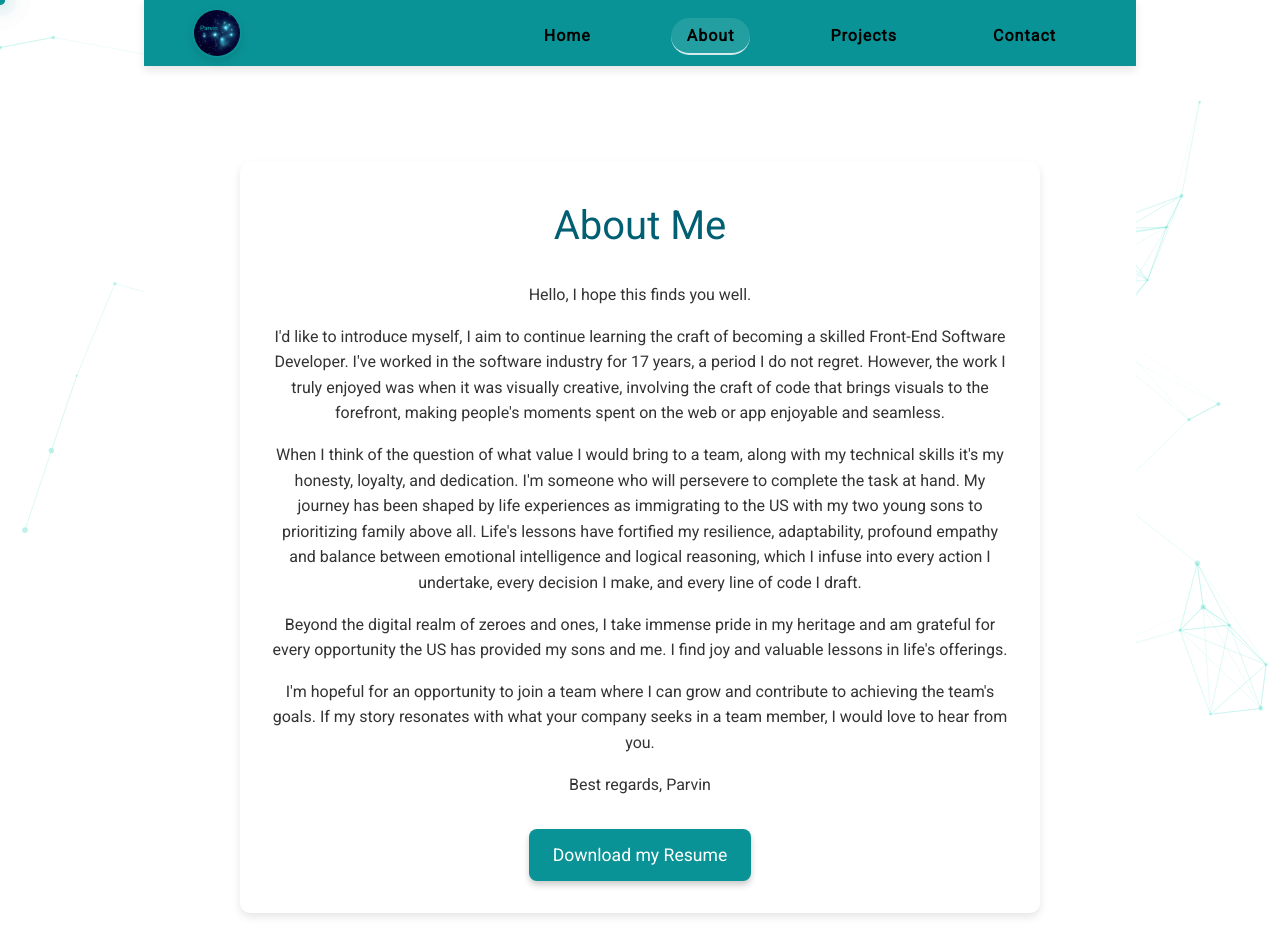
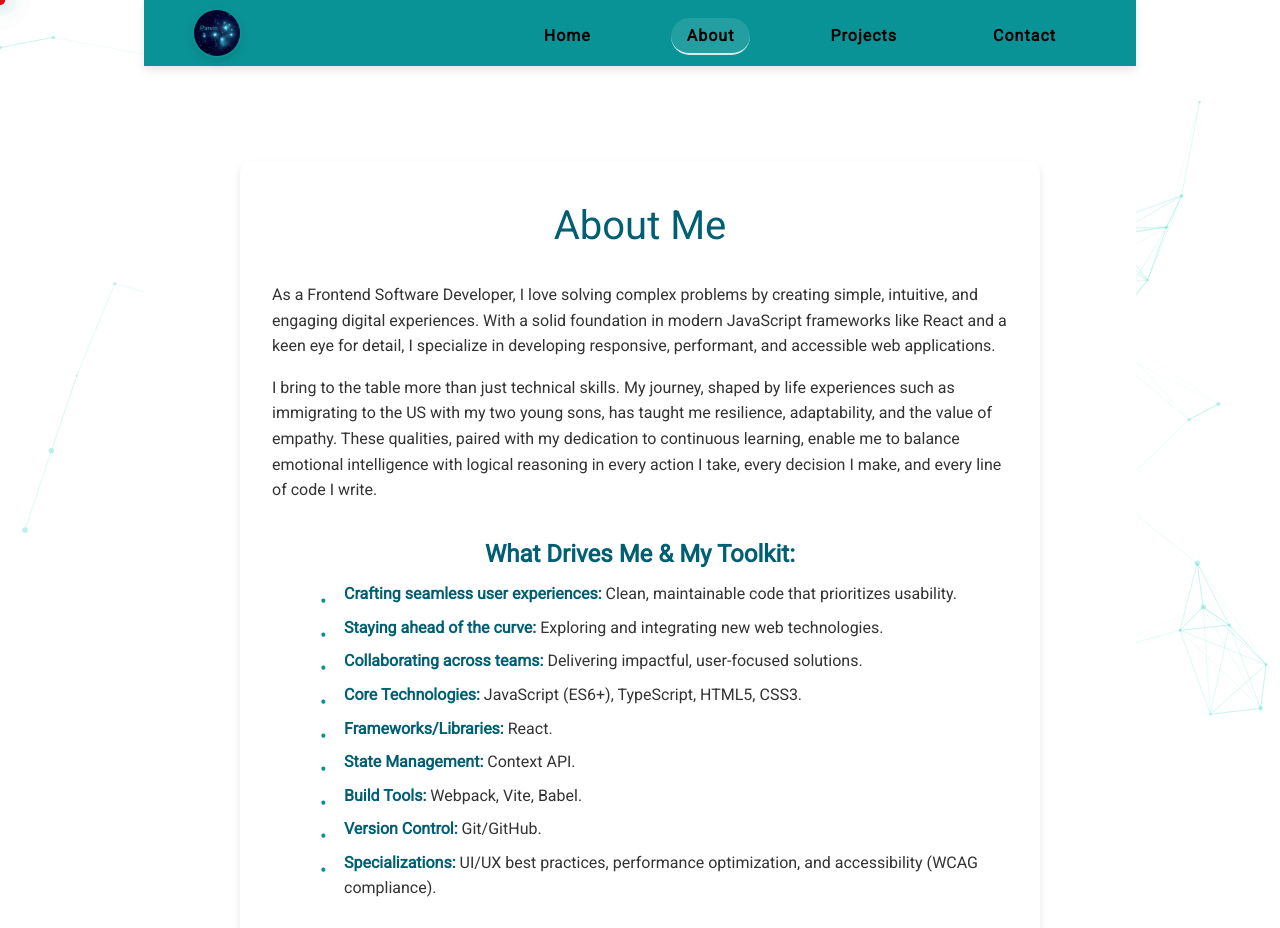
Before and after one commit to Sulton88Mehron90/portfolio1, a React (Create React App) app: page /detailed-about in a window 1280 px wide. Shown: the top 928 px of the page. Built offline with nearby package versions, Linux system fonts and the light colour scheme.

Commit message:
Updated About section: combined toolkit and motivations, improved CTAs, and refined closing.

```diff
--- a/src/components/About.jsx
+++ b/src/components/About.jsx
@@ -5,14 +5,12 @@ const About = () => {
   return (
     <section id='about' className='about divider'>
       <h2>About Me</h2>
-      <p>Hello, I hope this finds you well.</p>
       <p>
-        I'd like to introduce myself, I aim to continue learning the craft of
-        becoming a skilled Front-End Software Developer. I've worked in the
-        software industry for 17 years, a period I do not regret. However, the
-        work I truly enjoyed was when it was visually creative, involving the
-        craft of code that brings visuals to the forefront, making people's
-        moments spent on the web or app enjoyable and seamless.
+        As a Frontend Software Developer, I love solving complex problems by
+        creating simple, intuitive, and engaging digital experiences. With a
+        solid foundation in modern JavaScript frameworks like React and a keen
+        eye for detail, I specialize in developing responsive, performant, and
+        accessible web applications.
       </p>
       <Link to="/detailed-about" className="read-more-link">Read more...</Link>
     </section>
--- a/src/components/DetailedAbout.css
+++ b/src/components/DetailedAbout.css
@@ -1,45 +1,114 @@
 .detailed-about {
-    max-width: 800px;
-    margin: 0 auto;
-    padding: 2rem;
-    background-color: var(--white);
-    border-radius: 10px;
-    box-shadow: 0 4px 8px rgba(0, 0, 0, 0.1);
-    font-family: 'Roboto', sans-serif;
-    line-height: 1.6;
+  max-width: 800px; /* Centered container width */
+  margin: 0 auto; /* Center the section */
+  padding: 2rem; /* Add inner spacing */
+  background-color: var(--white); /* Background color */
+  border-radius: 10px; /* Rounded corners */
+  box-shadow: 0 4px 8px rgba(0, 0, 0, 0.1); /* Soft shadow */
+  font-family: 'Roboto', sans-serif; /* Font family */
+  line-height: 1.6; /* Improve readability */
+  text-align: left; /* Left-align all text */
 }
 
 .detailed-about h2 {
-    font-size: 2.5rem;
-    font-weight: 400;
-    color: var(--headings);
-    margin-bottom: 1.5rem;
-    text-align: center;
+  font-size: 2.5rem; /* Large heading size */
+  font-weight: 400; /* Lighter font weight */
+  color: var(--headings); /* Heading text color */
+  margin-bottom: 1.5rem; /* Spacing below heading */
+  text-align: center; /* Center main heading */
+}
+
+.detailed-about h3 {
+  font-size: 1.5rem; /* Subheading size */
+  font-weight: 600; /* Bold font weight */
+  color: var(--headings); /* Subheading text color */
+  margin-top: 1rem; /* Space above heading */
+  margin-bottom: 0.5rem; /* Space below heading */
+  text-align: left; /* Left-align subheadings */
 }
 
 .detailed-about p {
-    font-size: 1rem;
-    color: var(--body-text);
-    margin-bottom: 1rem;
+  font-size: 1rem; /* Paragraph text size */
+  color: var(--body-text); /* Paragraph text color */
+  margin-bottom: 1rem; /* Space below each paragraph */
 }
 
-  .detailed-about p:last-of-type {
-    margin-bottom: 2rem;
+.detailed-about ul {
+  list-style-type: disc; /* Use bullets for lists */
+  margin: 0 0 1rem 1.5rem; /* Consistent margin and indentation */
+  padding-left: 1.5rem; /* Ensure consistent bullet alignment */
+  text-align: left; /* Left-align list items */
+}
+
+.detailed-about ul li {
+  font-size: 1rem; /* List item text size */
+  color: var(--body-text); /* List item text color */
+  margin-bottom: 0.5rem; /* Space between list items */
+}
+
+.github-link {
+  color: var(--primary); /* GitHub link color */
+  font-weight: 600; /* Bold text for emphasis */
+  text-decoration: none; /* Remove underline */
+}
+
+.github-link:hover {
+  text-decoration: underline; /* Underline on hover */
 }
 
 .detailed-about .btn {
-    padding: 0.75rem 1.5rem;
-    border-radius: 8px;
-    color: var(--white);
-    background-color: var(--primary);
-    box-shadow: 0 4px 6px rgba(0, 0, 0, 0.2);
-    font-weight: 500;
-    transition: all 0.3s ease;
-    text-decoration: none;
-    cursor: pointer;
+  display: inline-block; /* Block-like button */
+  padding: 0.75rem 1.5rem; /* Button padding */
+  border-radius: 8px; /* Rounded button corners */
+  color: var(--white); /* Button text color */
+  background-color: var(--primary); /* Button background */
+  box-shadow: 0 4px 6px rgba(0, 0, 0, 0.2); /* Button shadow */
+  font-weight: 500; /* Bold button text */
+  transition: all 0.3s ease; /* Smooth hover transition */
+  text-decoration: none; /* Remove underline */
+  cursor: pointer; /* Pointer cursor */
 }
 
 .detailed-about .btn:hover {
-    background-color: var(--primary-shadow);
-    transform: translateY(-2px);
+  background-color: var(--primary-shadow); /* Change background on hover */
+  transform: translateY(-2px); /* Slight upward movement on hover */
 }
+
+.what-drives-me-list,
+.toolkit-list {
+  list-style-type: disc; /* Use bullets for both lists */
+  margin: 0 0 1rem 1.5rem; /* Consistent margin and indentation */
+  padding-left: 1.5rem; /* Indentation for bullets */
+}
+
+.what-drives-me-list li,
+.toolkit-list li {
+  font-size: 1rem; /* List item text size */
+  color: var(--body-text); /* Text color */
+  margin-bottom: 0.5rem; /* Space between list items */
+}
+
+.combined-list {
+  list-style-type: none; /* Remove default bullets */
+  padding: 0; /* Remove extra padding */
+}
+
+.combined-list li {
+  margin-bottom: 1rem; /* Add space between items */
+  padding-left: 1.5rem; /* Indent for pseudo-icons */
+  position: relative; /* Position for pseudo-element */
+}
+
+.combined-list li::before {
+  content: '•'; /* Add a decorative bullet */
+  color: var(--primary); /* Use primary color for bullet */
+  font-size: 1.25rem; /* Adjust size of bullet */
+  position: absolute;
+  left: 0;
+  top: 0.25rem; /* Align bullet with text */
+}
+
+.combined-list li strong {
+  font-weight: 600; /* Highlight key phrases */
+  color: var(--headings); /* Match headings color */
+}
--- a/src/components/DetailedAbout.jsx
+++ b/src/components/DetailedAbout.jsx
@@ -1,6 +1,6 @@
+import React, { useEffect } from 'react';
 import Link from './Link';
-import '../components/DetailedAbout.css'
-import React, { useEffect } from 'react';
+import '../components/DetailedAbout.css';
 
 const DetailedAbout = () => {
   useEffect(() => {
@@ -10,42 +10,61 @@ const DetailedAbout = () => {
   return (
     <section id='detailed-about' className='detailed-about divider'>
       <h2>About Me</h2>
-      <p>Hello, I hope this finds you well.</p>
       <p>
-        I'd like to introduce myself, I aim to continue learning the craft of
-        becoming a skilled Front-End Software Developer. I've worked in the
-        software industry for 17 years, a period I do not regret. However, the
-        work I truly enjoyed was when it was visually creative, involving the
-        craft of code that brings visuals to the forefront, making people's
-        moments spent on the web or app enjoyable and seamless.
+        As a Frontend Software Developer, I love solving complex problems by
+        creating simple, intuitive, and engaging digital experiences. With a
+        solid foundation in modern JavaScript frameworks like React and a keen
+        eye for detail, I specialize in developing responsive, performant, and
+        accessible web applications.
       </p>
       <p>
-        When I think of the question of what value I would bring to a team,
-        along with my technical skills it's my honesty, loyalty, and dedication.
-        I'm someone who will persevere to complete the task at hand. My journey
-        has been shaped by life experiences as immigrating to the US with my two
-        young sons to prioritizing family above all. Life's lessons have
-        fortified my resilience, adaptability, profound empathy and balance
-        between emotional intelligence and logical reasoning, which I infuse
-        into every action I undertake, every decision I make, and every line of
-        code I draft.
+        I bring to the table more than just technical skills. My journey,
+        shaped by life experiences such as immigrating to the US with my two
+        young sons, has taught me resilience, adaptability, and the value of
+        empathy. These qualities, paired with my dedication to continuous
+        learning, enable me to balance emotional intelligence with logical
+        reasoning in every action I take, every decision I make, and every line
+        of code I write.
+      </p>
+      <h3>What Drives Me & My Toolkit:</h3>
+<ul className="combined-list">
+  <li><strong>Crafting seamless user experiences:</strong> Clean, maintainable code that prioritizes usability.</li>
+  <li><strong>Staying ahead of the curve:</strong> Exploring and integrating new web technologies.</li>
+  <li><strong>Collaborating across teams:</strong> Delivering impactful, user-focused solutions.</li>
+  <li><strong>Core Technologies:</strong> JavaScript (ES6+), TypeScript, HTML5, CSS3.</li>
+  <li><strong>Frameworks/Libraries:</strong> React.</li>
+  <li><strong>State Management:</strong> Context API.</li>
+  <li><strong>Build Tools:</strong> Webpack, Vite, Babel.</li>
+  <li><strong>Version Control:</strong> Git/GitHub.</li>
+  <li><strong>Specializations:</strong> UI/UX best practices, performance optimization, and accessibility (WCAG compliance).</li>
+</ul>
+      <p>
+        I’m proud of the unique path that has brought me to where I am today.
+        Beyond the digital realm, I take immense pride in my heritage and the
+        opportunities the US has provided my family and me. I find joy and
+        valuable lessons in life’s offerings, which inspire me to continue
+        growing and contributing to meaningful projects.
       </p>
       <p>
-        Beyond the digital realm of zeroes and ones, I take immense pride in my
-        heritage and am grateful for every opportunity the US has provided my
-        sons and me. I find joy and valuable lessons in life's offerings.
+        Feel free to explore the projects showcased here and visit my{' '}
+        <a
+          href="https://github.com/Sulton88Mehron90"
+          target="_blank"
+          rel="noopener noreferrer"
+          className="github-link"
+        >
+          GitHub
+        </a>{' '}
+        for more details on the code behind my work. I look forward to
+        connecting and collaborating with like-minded professionals passionate
+        about web development and innovation.
       </p>
-      <p>
-        I'm hopeful for an opportunity to join a team where I can grow and
-        contribute to achieving the team's goals. If my story resonates with
-        what your company seeks in a team member, I would love to hear from you.
-      </p>
-      <p>Best regards, Parvin</p>
-      <Link href="https://docs.google.com/document/d/1x-aw1oNwc8OdlhFadUd3JvFMhyebqlqM/export?format=docx" className="btn">
+      <Link
+        href="https://docs.google.com/document/d/1x-aw1oNwc8OdlhFadUd3JvFMhyebqlqM/export?format=docx"
+        className="btn"
+      >
         Download my Resume
       </Link>
-
-
     </section>
   );
 };
--- a/src/index.css
+++ b/src/index.css
@@ -982,7 +982,9 @@ footer span {
   width: 10px;
   height: 10px;
   border-radius: 50%;
-  background-color: #0a9396;
+  /* background-color: #0a9396; */
+  background-color: #E50914;
+  /* background-color: #1CE783; */
   box-shadow: 0 0 20px rgba(10, 147, 150, 0.5), 0 0 40px rgba(10, 147, 150, 0.3);
   pointer-events: none;
   transform: translate(-50%, -50%);
```
Lines whose indentation alone changed are shown as unchanged.
